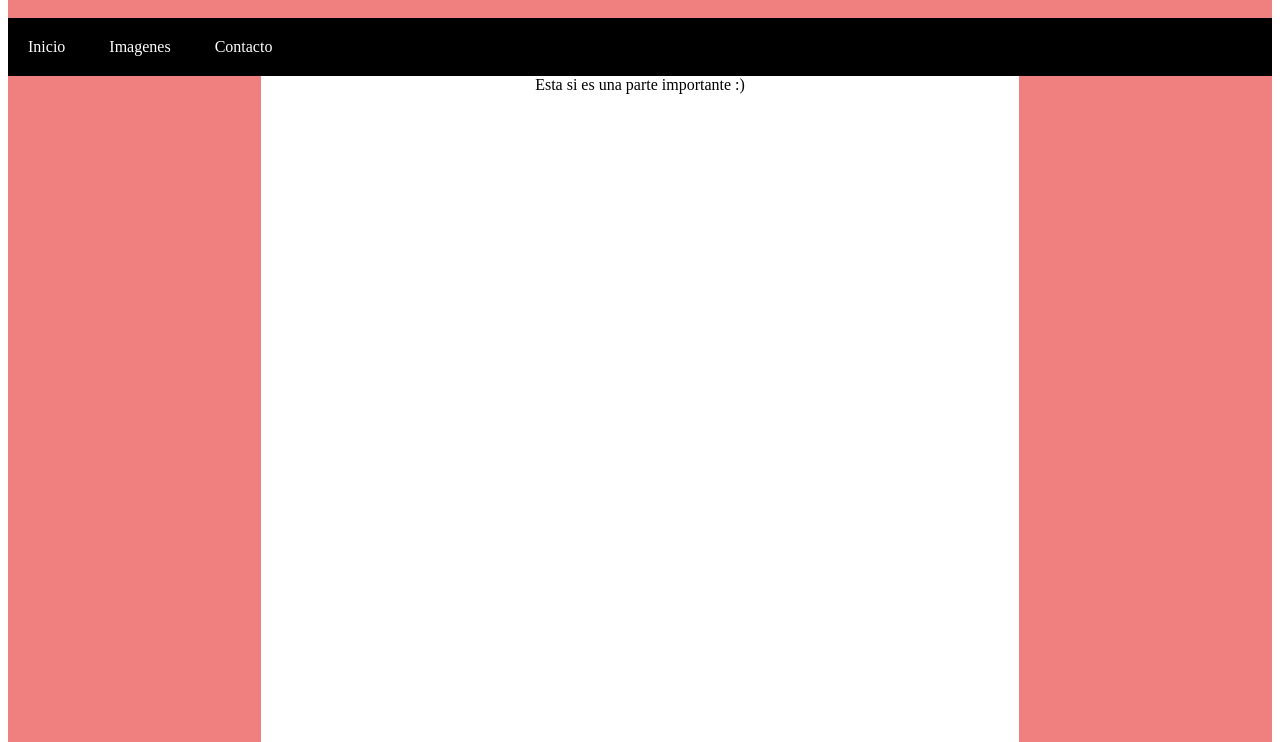
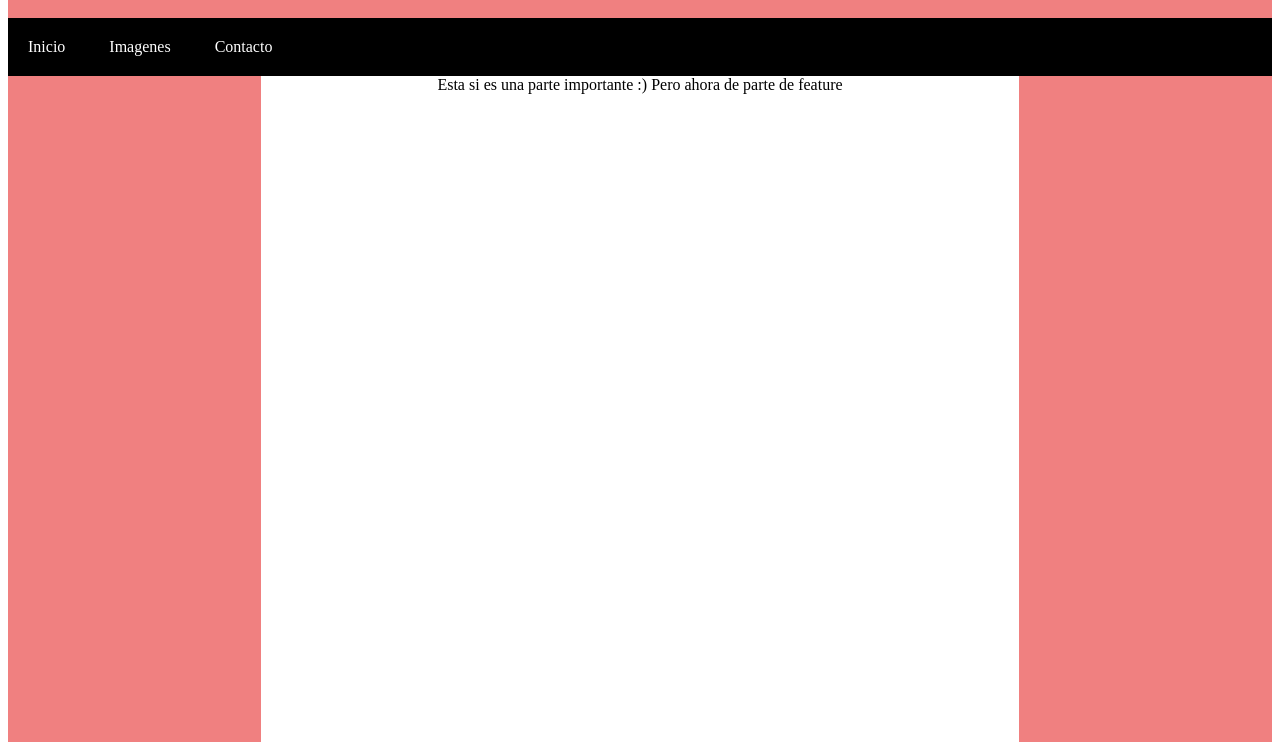
Before and after one commit to laurachan000/PruebasGit, a plain HTML site: page index.html in a window 1280 px wide. Shown: the part 58-800 px from the top of the page. Drawn offline with Linux system fonts and the light colour scheme.

Commit message:
cambio de feature index

```diff
--- a/index.html
+++ b/index.html
@@ -31,7 +31,7 @@
         </aside>
         <section>
 
-            Esta si es una parte importante :)
+            Esta si es una parte importante :) Pero ahora de parte de feature
 
         </section>
 
```
